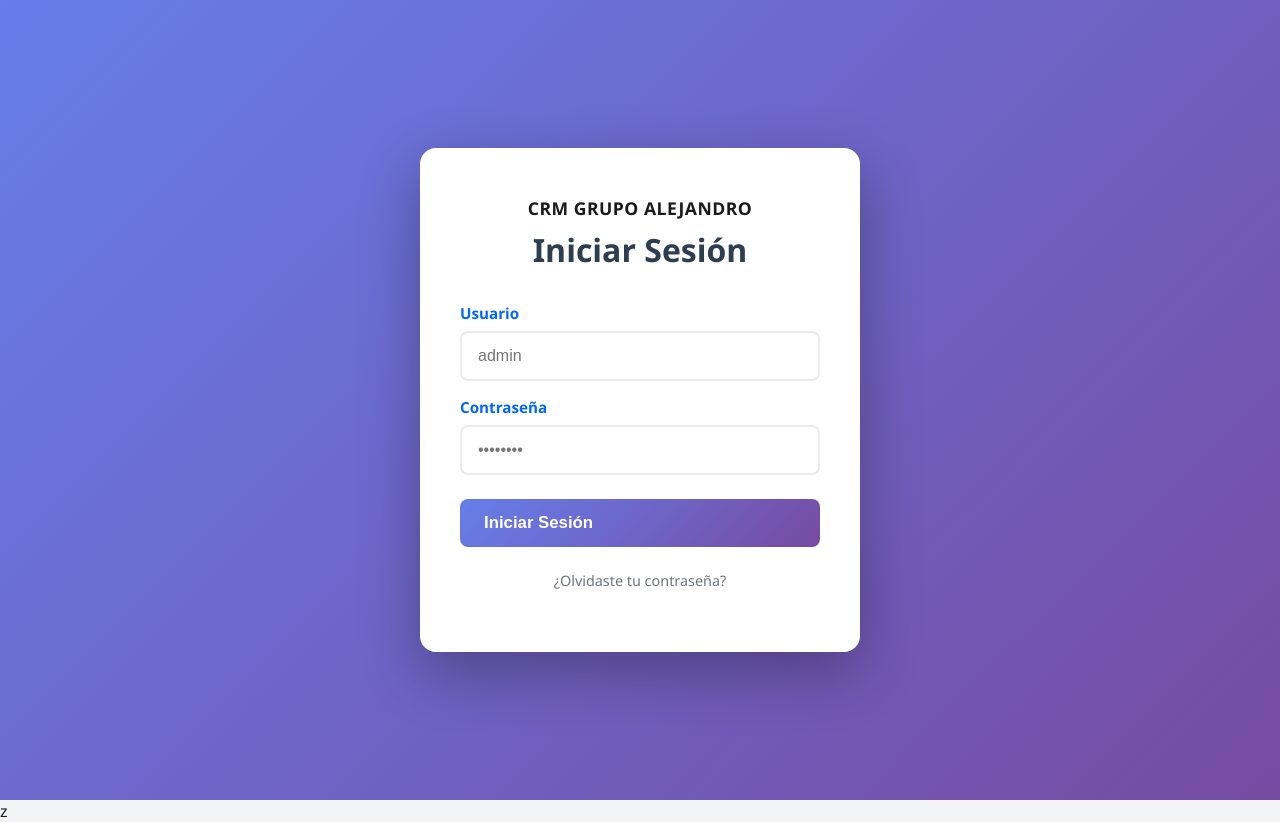
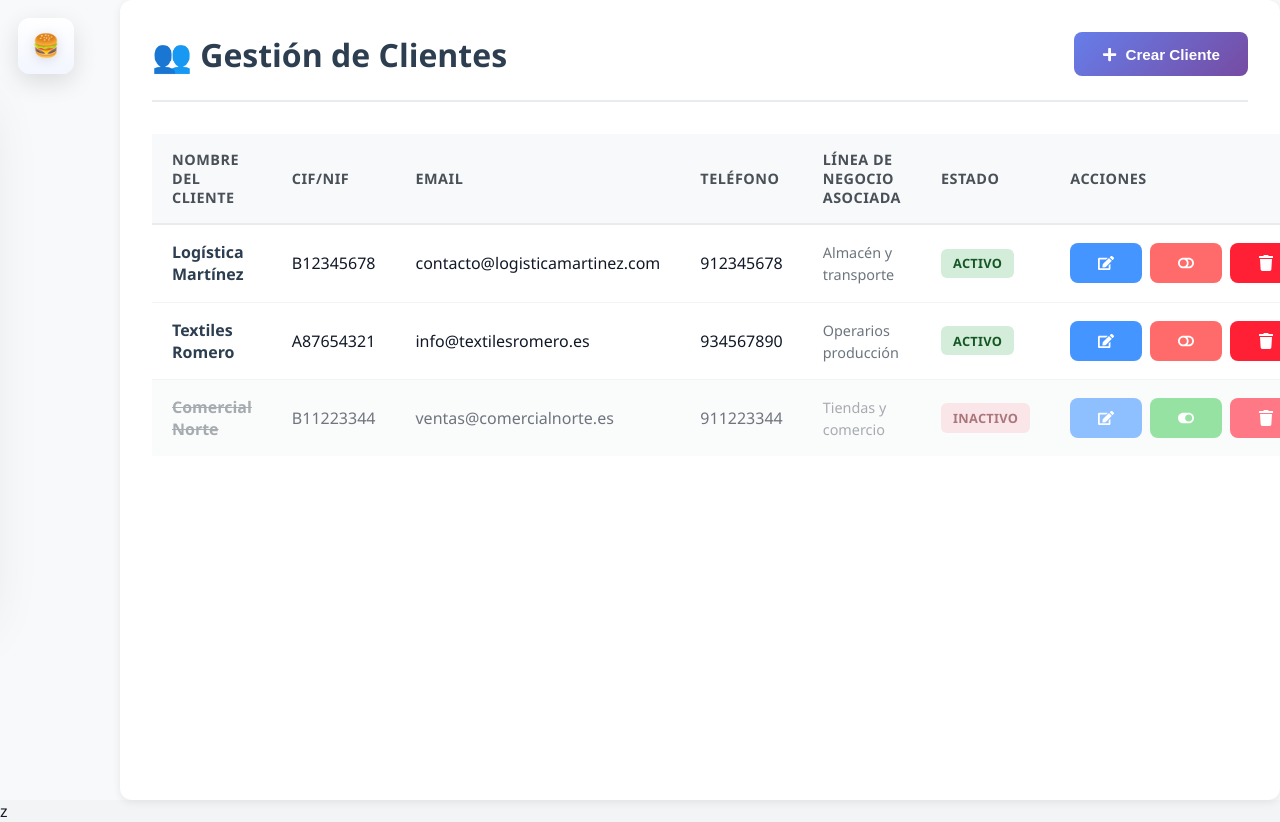
Before and after one commit to afdl59/SistemasWeb, a React (Vite) app in the folder frontend/: page /Clientes in a window 1280 px wide. Before the commit this address led to /login. Built offline with nearby package versions, Linux system fonts and the light colour scheme.

Commit message:
gestión de clientes

```diff
--- /dev/null
+++ b/frontend/src/components/ClienteModal.jsx
@@ -0,0 +1,96 @@
+import React, { useState, useEffect } from 'react'
+import Modal from './Modal'
+import './Modal.css'
+
+export default function ClienteModal({ isOpen, onClose, onSave, cliente }) {
+  const [formData, setFormData] = useState({
+    nombre: '',
+    cif: '',
+    email: '',
+    telefono: '',
+    linea: '',
+    activo: true
+  })
+
+  useEffect(() => {
+    if (cliente) {
+      setFormData({
+        nombre: cliente.nombre || '',
+        cif: cliente.cif || '',
+        email: cliente.email || '',
+        telefono: cliente.telefono || '',
+        linea: cliente.linea || '',
+        activo: cliente.activo !== undefined ? cliente.activo : true
+      })
+    } else {
+      setFormData({ nombre: '', cif: '', email: '', telefono: '', linea: '', activo: true })
+    }
+  }, [cliente, isOpen])
+
+  const handleChange = (e) => {
+    const { name, value, type, checked } = e.target
+    setFormData(prev => ({ ...prev, [name]: type === 'checkbox' ? checked : value }))
+  }
+
+  const handleSubmit = (e) => {
+    e.preventDefault()
+    if (!formData.nombre.trim()) {
+      alert('El nombre es obligatorio')
+      return
+    }
+
+    const clienteData = {
+      id: cliente?.id || Date.now(),
+      ...formData,
+      fecha_creacion: cliente?.fecha_creacion || new Date().toISOString()
+    }
+
+    onSave(clienteData)
+    onClose()
+  }
+
+  return (
+    <Modal isOpen={isOpen} onClose={onClose} size="medium">
+      <form onSubmit={handleSubmit} className="modal-form">
+        <h2>{cliente ? '✏️ Editar Cliente' : '➕ Nuevo Cliente'}</h2>
+
+        <div className="form-group">
+          <label htmlFor="nombre">Nombre del Cliente <span className="required">*</span></label>
+          <input id="nombre" name="nombre" value={formData.nombre} onChange={handleChange} autoFocus />
+        </div>
+
+        <div className="form-group">
+          <label htmlFor="cif">CIF/NIF</label>
+          <input id="cif" name="cif" value={formData.cif} onChange={handleChange} />
+        </div>
+
+        <div className="form-group">
+          <label htmlFor="email">Email</label>
+          <input id="email" name="email" value={formData.email} onChange={handleChange} />
+        </div>
+
+        <div className="form-group">
+          <label htmlFor="telefono">Teléfono</label>
+          <input id="telefono" name="telefono" value={formData.telefono} onChange={handleChange} />
+        </div>
+
+        <div className="form-group">
+          <label htmlFor="linea">Línea de Negocio asociada</label>
+          <input id="linea" name="linea" value={formData.linea} onChange={handleChange} placeholder="Ej: Almacén y transporte" />
+        </div>
+
+        <div className="form-group checkbox-group">
+          <label className="checkbox-label">
+            <input type="checkbox" name="activo" checked={formData.activo} onChange={handleChange} />
+            <span>Cliente activo</span>
+          </label>
+        </div>
+
+        <div className="modal-actions">
+          <button type="button" onClick={onClose} className="btn-cancel">Cancelar</button>
+          <button type="submit" className="btn-confirm">{cliente ? 'Guardar Cambios' : 'Crear Cliente'}</button>
+        </div>
+      </form>
+    </Modal>
+  )
+}
--- a/frontend/src/components/SideMenu.jsx
+++ b/frontend/src/components/SideMenu.jsx
@@ -1,5 +1,5 @@
 import React, { useEffect, useRef, useState } from 'react'
-import { useNavigate } from 'react-router-dom'
+import { useNavigate, useLocation } from 'react-router-dom'
 import './SideMenu.css'
 
 
@@ -43,6 +43,11 @@ export default function SideMenu() {
     setOpen(false)
   }
 
+  const clientes = () => {
+    navigate('/Clientes')
+    setOpen(false)
+  }
+
   const config = () => {
     navigate('/Configuracion')
     setOpen(false)
@@ -69,13 +74,14 @@ export default function SideMenu() {
           </div>
 
           <nav className="menu-list">
-            <button className="menu-item">📊Dashboard</button>
-            <button className="menu-item">🧾Gestión de Pedidos</button>
-            <button className="menu-item" onClick={bolsaTrabajo}>👥Bolsa de Trabajo</button>
-            <button className="menu-item">🔐Gestión de Usuarios</button>
-            <button className="menu-item" onClick={lineasnegocio}>🏢Líneas de Negocio</button>
-            <button className="menu-item" onClick={manualUso}>📘Manual de Uso</button>
-            <button className="menu-item" onClick={config}>⚙️Configuración</button>
+            <button className={`menu-item ${location.pathname === '/landing' ? 'active' : ''}`}>📊Dashboard</button>
+            <button className={`menu-item ${location.pathname === '/gestionPedidos' ? 'active' : ''}`}>🧾Gestión de Pedidos</button>
+            <button className={`menu-item ${location.pathname === '/bolsaTrabajo' ? 'active' : ''}`} onClick={bolsaTrabajo}>👥Bolsa de Trabajo</button>
+            <button className={`menu-item ${location.pathname === '/gestionUsuarios' ? 'active' : ''}`}>🔐Gestión de Usuarios</button>
+            <button className={`menu-item ${location.pathname === '/LineasNegocio' ? 'active' : ''}`} onClick={lineasnegocio}>🏢Líneas de Negocio</button>
+            <button className={`menu-item ${location.pathname === '/Clientes' ? 'active' : ''}`} onClick={clientes}>👥Clientes</button>
+            <button className={`menu-item ${location.pathname === '/manualUso' ? 'active' : ''}`} onClick={manualUso}>📘Manual de Uso</button>
+            <button className={`menu-item ${location.pathname === '/Configuracion' ? 'active' : ''}`} onClick={config}>⚙️Configuración</button>
           </nav>
 
           <div className="menu-actions">
--- a/frontend/src/routes/index.jsx
+++ b/frontend/src/routes/index.jsx
@@ -6,6 +6,7 @@ import BolsaTrabajo from '../views/BolsaTrabajo'
 import ManualUso from '../views/ManualUso'
 import LineasNegocio from '../views/LineasNegocio'
 import Settings from '../views/Settings'
+import Clientes from '../views/Clientes'
 
 export default function RoutesApp() {
 	return (
@@ -17,6 +18,7 @@ export default function RoutesApp() {
 				<Route path="/bolsaTrabajo" element={<BolsaTrabajo />} />
 				<Route path="/manualUso" element={<ManualUso />} />
 				<Route path="/LineasNegocio" element={<LineasNegocio />} />
+				<Route path="/Clientes" element={<Clientes />} />
 				<Route path="/Configuracion" element={<Settings />} />
 				<Route path="/Settings" element={<Settings />} />
 
--- /dev/null
+++ b/frontend/src/views/Clientes.jsx
@@ -0,0 +1,129 @@
+import React, { useEffect, useState } from 'react'
+import { FaPlus, FaEdit, FaToggleOn, FaToggleOff, FaTrash } from 'react-icons/fa'
+import SideMenu from '../components/SideMenu'
+import ClienteModal from '../components/ClienteModal'
+import { ConfirmModal } from '../components/Modal'
+import './LineasNegocio.css'
+
+export default function Clientes() {
+  const PLACEHOLDER = [
+    { id: 1, nombre: 'Logística Martínez', cif: 'B12345678', email: 'contacto@logisticamartinez.com', telefono: '912345678', linea: 'Almacén y transporte', activo: true },
+    { id: 2, nombre: 'Textiles Romero', cif: 'A87654321', email: 'info@textilesromero.es', telefono: '934567890', linea: 'Operarios producción', activo: true },
+    { id: 3, nombre: 'Comercial Norte', cif: 'B11223344', email: 'ventas@comercialnorte.es', telefono: '911223344', linea: 'Tiendas y comercio', activo: false }
+  ]
+
+  const [clientes, setClientes] = useState([])
+  const [loading, setLoading] = useState(true)
+  const [error, setError] = useState('')
+  const [showCreateModal, setShowCreateModal] = useState(false)
+  const [editingCliente, setEditingCliente] = useState(null)
+  const [deletingCliente, setDeletingCliente] = useState(null)
+  const [togglingCliente, setTogglingCliente] = useState(null)
+
+  useEffect(() => {
+    const t = setTimeout(() => {
+      setClientes(PLACEHOLDER)
+      setLoading(false)
+    }, 200)
+    return () => clearTimeout(t)
+  }, [])
+
+  const handleCreate = () => setShowCreateModal(true)
+  const handleEdit = (c) => setEditingCliente(c)
+  const handleSave = (clienteData) => {
+    if (editingCliente) {
+      setClientes(prev => prev.map(p => p.id === editingCliente.id ? { ...p, ...clienteData } : p))
+      setEditingCliente(null)
+    } else {
+      setClientes(prev => [clienteData, ...prev])
+      setShowCreateModal(false)
+    }
+  }
+
+  const handleToggleStatus = (c) => setTogglingCliente(c)
+  const handleConfirmToggle = () => {
+    if (togglingCliente) {
+      setClientes(prev => prev.map(p => p.id === togglingCliente.id ? { ...p, activo: !p.activo } : p))
+      setTogglingCliente(null)
+    }
+  }
+
+  const handleDelete = (c) => setDeletingCliente(c)
+  const handleConfirmDelete = () => {
+    if (deletingCliente) {
+      setClientes(prev => prev.filter(p => p.id !== deletingCliente.id))
+      setDeletingCliente(null)
+    }
+  }
+
+  if (loading) return <div className="loading">Cargando clientes...</div>
+
+  return (
+    <div className="lineas-page">
+      <SideMenu />
+      <div className="lineas-table-container">
+        <div className="lineas-header">
+          <h1>👥 Gestión de Clientes</h1>
+          <button className="btn btn-primary" onClick={handleCreate}>
+            <FaPlus /> Crear Cliente
+          </button>
+        </div>
+
+        {error && <div className="alert alert-error">{error}</div>}
+
+        <table className="lineas-table">
+          <thead>
+            <tr>
+              <th>Nombre del Cliente</th>
+              <th>CIF/NIF</th>
+              <th>Email</th>
+              <th>Teléfono</th>
+              <th>Línea de Negocio asociada</th>
+              <th>Estado</th>
+              <th>Acciones</th>
+            </tr>
+          </thead>
+          <tbody>
+            {clientes.map(cliente => (
+              <tr key={cliente.id} className={!cliente.activo ? 'inactive-row' : ''}>
+                <td className="linea-name">{cliente.nombre}</td>
+                <td>{cliente.cif}</td>
+                <td>{cliente.email}</td>
+                <td>{cliente.telefono}</td>
+                <td className="descripcion-cell"><span className="descripcion-text">{cliente.linea}</span></td>
+                <td>
+                  <span className={`status-badge ${cliente.activo ? 'active' : 'inactive'}`}>
+                    {cliente.activo ? 'Activo' : 'Inactivo'}
+                  </span>
+                </td>
+                <td className="actions-cell">
+                  <button className="btn btn-sm btn-secondary" onClick={() => handleEdit(cliente)} title="Editar cliente"><FaEdit /></button>
+                  <button className={`btn btn-sm ${cliente.activo ? 'btn-warning' : 'btn-success'}`} onClick={() => handleToggleStatus(cliente)} title={cliente.activo ? 'Desactivar' : 'Activar'}>
+                    {cliente.activo ? <FaToggleOff /> : <FaToggleOn />}
+                  </button>
+                  <button className="btn btn-sm btn-danger" onClick={() => handleDelete(cliente)} title="Eliminar"><FaTrash /></button>
+                </td>
+              </tr>
+            ))}
+          </tbody>
+        </table>
+
+        {clientes.length === 0 && (
+          <div className="no-lineas">
+            <h3>📋 No hay clientes</h3>
+            <p>Empieza creando tu primer cliente</p>
+            <button className="btn btn-primary" onClick={handleCreate}><FaPlus /> Crear Cliente</button>
+          </div>
+        )}
+
+        <ClienteModal isOpen={showCreateModal} onClose={() => setShowCreateModal(false)} onSave={handleSave} />
+
+        <ClienteModal isOpen={!!editingCliente} onClose={() => setEditingCliente(null)} onSave={handleSave} cliente={editingCliente} />
+
+        <ConfirmModal isOpen={!!deletingCliente} onClose={() => setDeletingCliente(null)} onConfirm={handleConfirmDelete} title="⚠️ Eliminar Cliente" message={`¿Eliminar al cliente "${deletingCliente?.nombre}"? Esta acción no se puede deshacer.`} confirmText="Sí, eliminar" cancelText="Cancelar" isDanger={true} />
+
+        <ConfirmModal isOpen={!!togglingCliente} onClose={() => setTogglingCliente(null)} onConfirm={handleConfirmToggle} title={togglingCliente?.activo ? '🔴 Desactivar Cliente' : '🟢 Activar Cliente'} message={`¿Cambiar el estado de "${togglingCliente?.nombre}" a ${togglingCliente?.activo ? 'INACTIVO' : 'ACTIVO'}?`} confirmText="Sí, cambiar" cancelText="Cancelar" isDanger={false} />
+      </div>
+    </div>
+  )
+}
```
Also changed, not shown: 1 other file (tests, documents, lock files or other folders).
